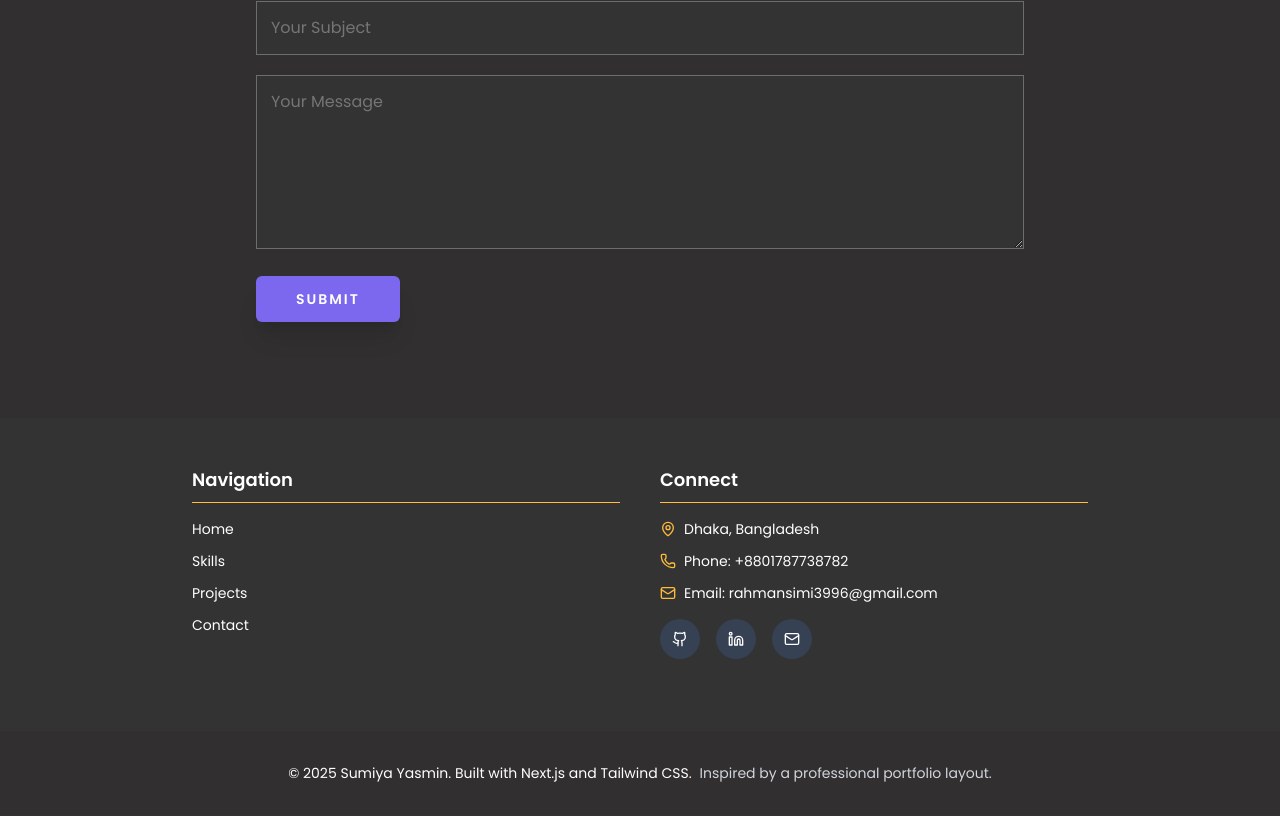
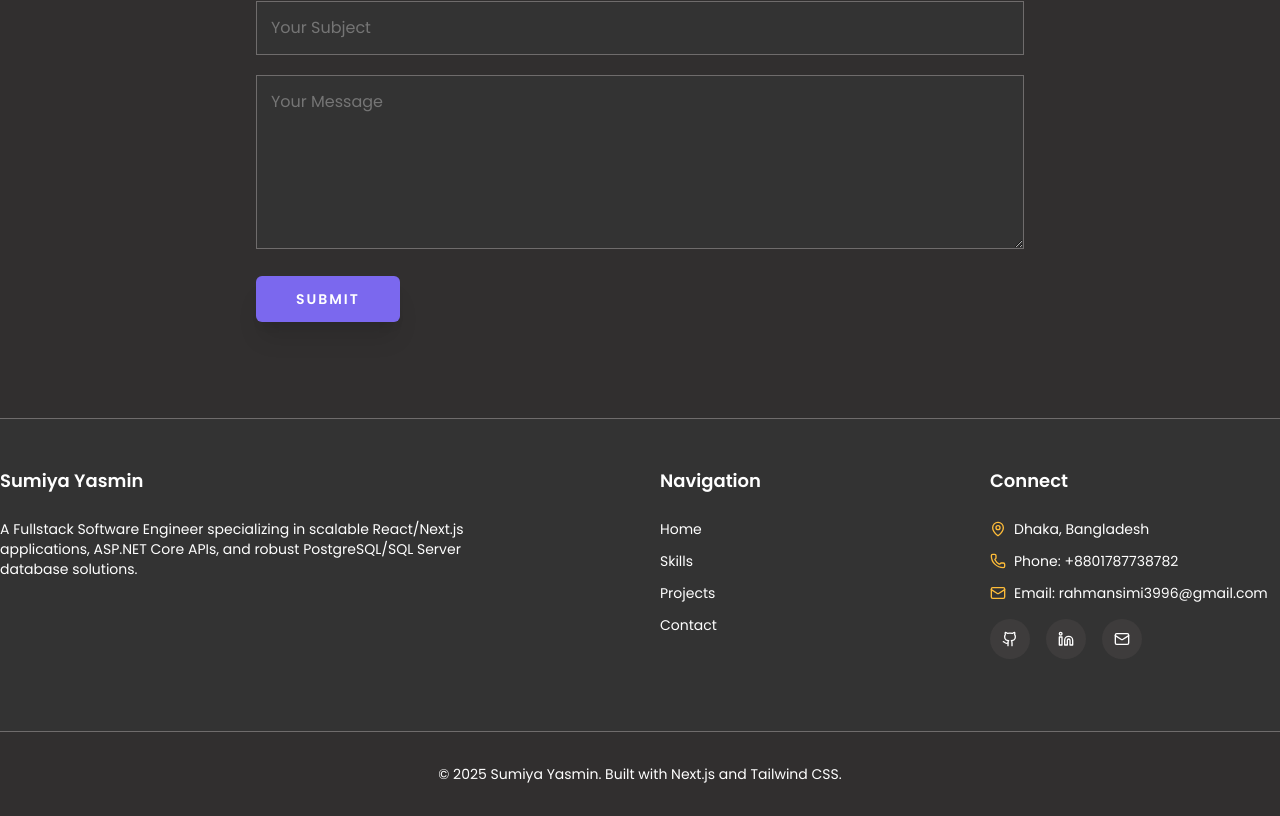
Before and after one commit to sumiya-yasmin/sumiya-yasmin-portfolio, a Next.js app: page / in a window 1280 px wide. Shown: the part 5836-6652 px from the top of the page. Built offline with nearby package versions, Linux system fonts and the light colour scheme; no server answers.

Commit message:
Update footer section

```diff
--- a/app/components/FooterSection.tsx
+++ b/app/components/FooterSection.tsx
@@ -12,15 +12,26 @@ const itemVariants = {
 
 export const FooterSection = () => {
   const accentColor = "var(--color-accent-secondary)";
-  const footerTextColor = "text-[var(--color-text-secondary)]";
+  const footerTextColor = "text-[var(--color-text-footer)]";
   const linkHoverColor = "hover:text-[var(--color-accent-secondary)]";
+  const borderColor = "border-[var(--color-bg-input-border)]";
 
   return (
-    <section>
-    <footer className={`py-12 px-6`}>
-      <div className="max-w-4xl mx-auto grid grid-cols-1 md:grid-cols-2 gap-10 text-left">
+    <section className={`border-t ${borderColor}`}>
+      <footer className={`py-12`}>
+        <div className="max-w-7xl mx-auto grid grid-cols-1 md:grid-cols-4 gap-10 text-left">
+          <div className="col-span-2 w-3/4">
+            <h4 className="text-lg font-semibold text-[var(--color-text-primary)] mb-4 pb-2">
+              Sumiya Yasmin
+            </h4>
+            <p className={` text-sm ${footerTextColor}`}>
+              A Fullstack Software Engineer specializing in scalable
+              React/Next.js applications, ASP.NET Core APIs, and robust
+              PostgreSQL/SQL Server database solutions.
+            </p>
+          </div>
           <div>
-          <h4 className="text-lg font-semibold text-[var(--color-text-primary)] mb-4 border-b border-[var(--color-accent-secondary)] pb-2">
+            <h4 className="text-lg font-semibold text-[var(--color-text-primary)] mb-4 pb-2">
               Navigation
             </h4>
             <ul className={`space-y-3 text-sm ${footerTextColor}`}>
@@ -48,7 +59,7 @@ export const FooterSection = () => {
           </div>
 
           <div>
-          <h4 className="text-lg font-semibold text-[var(--color-text-primary)] mb-4 border-b border-[var(--color-accent-secondary)] pb-2">
+            <h4 className="text-lg font-semibold text-[var(--color-text-primary)] mb-4 pb-2">
               Connect
             </h4>
             <div className={`space-y-3 text-sm ${footerTextColor}`}>
@@ -58,28 +69,35 @@ export const FooterSection = () => {
               </p>
               <p className="flex items-center space-x-2">
                 <Phone size={16} style={{ color: accentColor }} />
-              <span>Phone: +8801787738782</span>
+                <a href="tel:+8801787738782" className={linkHoverColor}>
+                  Phone: +8801787738782
+                </a>
               </p>
               <p className="flex items-center space-x-2">
                 <Mail size={16} style={{ color: accentColor }} />
-              <span>Email: rahmansimi3996@gmail.com</span>
+                <a
+                  href="mailto:rahmansimi3996@gmail.com"
+                  className={linkHoverColor}
+                >
+                  Email: rahmansimi3996@gmail.com
+                </a>
               </p>
             </div>
 
             <div className="flex items-center space-x-4 mt-4">
               {socialLinks.map((social, index) => {
                 const iconButtonClasses =
-                "inline-flex justify-center items-center p-2 rounded-full bg-gray-700 text-[var(--color-text-primary)] hover:bg-[var(--color-accent-secondary)] ";
+                  "w-9 h-9 flex justify-center items-center rounded-full bg-[var(--color-bg-level-4)] text-[var(--color-text-primary)] hover:bg-[var(--color-accent-secondary)] hover:text-white transition-all duration-300 ease-in-out";
                 return (
                   <motion.a
                     key={index}
                     href={social.href}
                     target="_blank"
                     rel="noopener noreferrer"
-                  className={`p-3 rounded-full ${iconButtonClasses}`}
+                    className={`w-10 h-10 p-3 rounded-full ${iconButtonClasses}`}
                     variants={itemVariants}
                   >
-                  <social.icon size={16} />
+                    <social.icon size={20} />
                   </motion.a>
                 );
               })}
@@ -87,13 +105,10 @@ export const FooterSection = () => {
           </div>
         </div>
       </footer>
-    <div className=" bg-[var(--color-bg-level-2)] mx-auto py-8 mt-6 flex justify-center text-center">
+      <div className={`bg-[var(--color-bg-level-2)] border-t ${borderColor} mx-auto py-8 mt-6 flex justify-center text-center`}>
         <p className={`text-sm ${footerTextColor}`}>
           &copy; {new Date().getFullYear()} Sumiya Yasmin. Built with Next.js
           and Tailwind CSS.
-          <span className="ml-2 text-gray-300">
-            Inspired by a professional portfolio layout.
-        </span>
         </p>
       </div>
     </section>
--- a/app/page.tsx
+++ b/app/page.tsx
@@ -26,8 +26,8 @@ export default function HomePage() {
         {/* <LearningJourneySection /> */}
         <CertificationsSection />
         <ContactSection />
+      </MainContent>
         <FooterSection/>
-      </MainContent>
     </>
   );
 }
```
Lines whose indentation alone changed are shown as unchanged.
